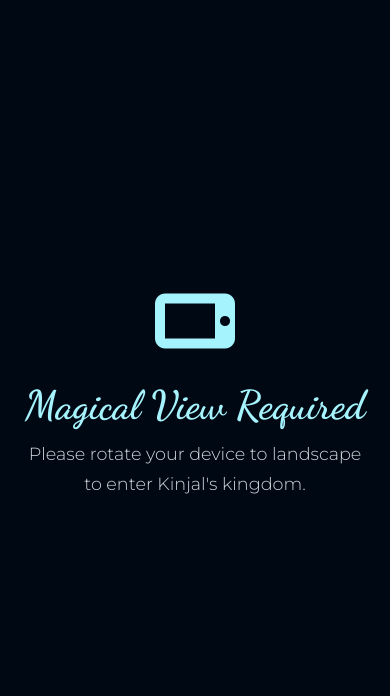
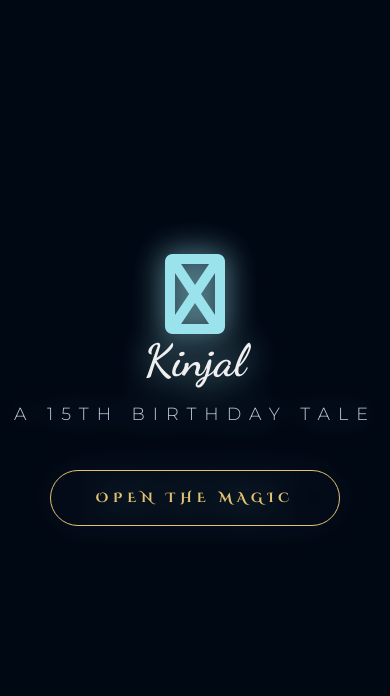
Before and after one commit to vmathur5/Kinjal-sbirthday, a plain HTML site: page index.html in a window 390 px wide. Shown: the part 32-728 px from the top of the page. Drawn offline with Linux system fonts and the light colour scheme.

Commit message:
Update index.html

```diff
--- a/index.html
+++ b/index.html
@@ -3,8 +3,8 @@
 <head>
     <meta charset="UTF-8">
     <meta name="viewport" content="width=device-width, initial-scale=1.0, maximum-scale=1.0, user-scalable=no, viewport-fit=cover">
-    <title>Kinjal's 15th | The Enchanted Story</title>
-    <link href="https://fonts.googleapis.com/css2?family=Cinzel+Decorative:wght@700&family=Dancing+Script:wght@700&family=Montserrat:wght@300;500&display=swap" rel="stylesheet">
+    <title>Kinjal's 15th | Enchanted Memories</title>
+    <link href="https://fonts.googleapis.com/css2?family=Cinzel+Decorative:wght@700&family=Dancing+Script:wght@700&family=Montserrat:wght@300;600&display=swap" rel="stylesheet">
     <link rel="stylesheet" href="https://cdnjs.cloudflare.com/ajax/libs/font-awesome/6.5.1/css/all.min.css">
 
     <style>
@@ -12,8 +12,9 @@
             --disney-blue: #003087;
             --midnight: #000814;
             --magic-cyan: #a5f3fc;
+            --gold: #f3cf7a;
             --glass: rgba(255, 255, 255, 0.08);
-            --transition: 0.8s cubic-bezier(0.4, 0, 0.2, 1);
+            --transition: 1s cubic-bezier(0.4, 0, 0.2, 1);
         }
 
         * { margin: 0; padding: 0; box-sizing: border-box; -webkit-tap-highlight-color: transparent; }
@@ -24,50 +25,23 @@
             background: var(--midnight);
             font-family: 'Montserrat', sans-serif;
             color: #fff;
+            perspective: 1000px;
         }
 
-        /* 1. ORIENTATION GUARD - THE GATEKEEPER */
-        #orientation-lock {
-            position: fixed; inset: 0;
-            background: var(--midnight);
-            z-index: 10000;
-            display: flex; flex-direction: column;
-            justify-content: center; align-items: center;
-            text-align: center;
-            padding: 20px;
-        }
-
-        #orientation-lock i {
-            font-size: 80px; color: var(--magic-cyan);
-            animation: rotateDevice 2s infinite ease-in-out;
-            margin-bottom: 20px;
-        }
-
-        @keyframes rotateDevice {
-            0% { transform: rotate(0deg); }
-            50% { transform: rotate(-90deg); }
-            100% { transform: rotate(0deg); }
-        }
-
-        /* Only show the lock in portrait mode */
-        @media (orientation: landscape) {
-            #orientation-lock { display: none; }
-        }
-
-        /* 2. BACKGROUND & DECOR */
-        .stars {
+        /* 1. ANIMATED MAGICAL BACKGROUND */
+        .stars-bg {
             position: fixed; inset: 0;
             background: radial-gradient(circle at center, #001d3d 0%, #000814 100%);
             z-index: -2;
         }
 
-        .dust {
+        #fairy-dust {
             position: fixed; inset: 0;
             pointer-events: none; z-index: -1;
         }
 
-        /* 3. SLIDER ENGINE */
-        .main-wrapper {
+        /* 2. SLIDER ARCHITECTURE */
+        .slider-wrapper {
             width: 100%; height: 100%;
             display: flex;
             transition: transform var(--transition);
@@ -77,149 +51,176 @@
         .slide {
             min-width: 100%; height: 100%;
             display: flex; justify-content: center; align-items: center;
-            padding: 5vh;
+            padding: 20px;
+            transition: opacity 1s, filter 1s;
         }
 
-        /* 4. RESPONSIVE MAGIC BOX */
-        .content-box {
+        /* 3. RESPONSIVE DUAL-MODE CARD */
+        .magic-card {
             width: 100%; max-width: 1100px;
-            height: 100%; max-height: 600px;
+            height: 90vh; max-height: 800px;
             background: var(--glass);
-            backdrop-filter: blur(20px);
-            border: 1px solid rgba(255,255,255,0.15);
+            backdrop-filter: blur(25px);
+            border: 1px solid rgba(255,255,255,0.2);
             border-radius: 30px;
             display: grid;
             grid-template-columns: 1fr 1fr;
             overflow: hidden;
-            box-shadow: 0 30px 60px rgba(0,0,0,0.5);
+            box-shadow: 0 0 50px rgba(165, 243, 252, 0.2);
+            position: relative;
         }
 
-        .image-side {
+        /* Portrait Mode Adjustments */
+        @media (max-width: 800px) {
+            .magic-card {
+                grid-template-columns: 1fr;
+                grid-template-rows: 40% 60%;
+                height: 92vh;
+            }
+            .image-box { border-right: none; border-bottom: 1px solid rgba(255,255,255,0.1); }
+            h1 { font-size: 2.8rem !important; }
+            .text-box { padding: 25px !important; }
+        }
+
+        .image-box {
             position: relative; overflow: hidden;
             background: #000;
             display: flex; justify-content: center; align-items: center;
         }
 
-        .image-side img {
+        .image-box img {
             max-width: 100%; max-height: 100%;
-            object-fit: contain; /* Ensures the whole photo is always visible */
-            transition: transform 2s ease;
+            object-fit: contain;
+            transform: scale(1.1);
+            transition: transform 3s ease-out;
         }
 
-        .text-side {
-            padding: 40px;
+        .slide.active img { transform: scale(1); }
+
+        .text-box {
+            padding: 50px;
             display: flex; flex-direction: column;
             justify-content: center;
-            border-left: 1px solid rgba(255,255,255,0.1);
+            text-align: left;
+            position: relative;
         }
 
-        /* TYPOGRAPHY */
-        h1 { font-family: 'Dancing Script', cursive; font-size: 4rem; color: var(--magic-cyan); margin-bottom: 10px; }
-        h2 { font-family: 'Cinzel Decorative', serif; font-size: 1rem; letter-spacing: 5px; margin-bottom: 20px; color: #fff; opacity: 0.8; }
-        p { font-size: 1.1rem; line-height: 1.7; color: #d1d5db; font-weight: 300; }
+        h1 { font-family: 'Dancing Script', cursive; font-size: 4.5rem; color: var(--magic-cyan); margin-bottom: 10px; }
+        h2 { font-family: 'Cinzel Decorative', serif; font-size: 1rem; letter-spacing: 5px; color: var(--gold); margin-bottom: 15px; }
+        p { font-size: 1.1rem; line-height: 1.8; color: #cbd5e1; font-weight: 300; }
 
-        /* 5. NAVIGATION HINT */
-        .touch-hint {
-            position: fixed; bottom: 20px; right: 40px;
-            font-family: 'Montserrat'; font-size: 0.8rem; letter-spacing: 2px;
-            color: var(--magic-cyan); opacity: 0.6;
-            animation: pulse 2s infinite;
+        /* 4. FLOATING CHARMS (Animated Effects) */
+        .charm {
+            position: absolute;
+            color: var(--magic-cyan);
+            opacity: 0.3;
+            animation: float 4s ease-in-out infinite;
+            filter: drop-shadow(0 0 10px var(--magic-cyan));
         }
 
-        @keyframes pulse {
-            0%, 100% { opacity: 0.3; }
-            50% { opacity: 0.8; }
+        @keyframes float {
+            0%, 100% { transform: translateY(0) rotate(0deg); }
+            50% { transform: translateY(-20px) rotate(15deg); }
         }
 
-        /* 6. ENTRANCE */
-        #entrance {
-            position: fixed; inset: 0; background: #000; z-index: 9999;
-            display: flex; flex-direction: column; justify-content: center; align-items: center;
-            transition: opacity 1.5s ease;
+        /* 5. ENTRANCE SCREEN */
+        #gate {
+            position: fixed; inset: 0; background: var(--midnight);
+            z-index: 1000; display: flex; flex-direction: column;
+            justify-content: center; align-items: center;
+            transition: 1.2s cubic-bezier(0.87, 0, 0.13, 1);
         }
 
+        .gate-content { text-align: center; animation: glowPulse 2s infinite alternate; }
+        @keyframes glowPulse { from { opacity: 0.7; } to { opacity: 1; filter: drop-shadow(0 0 20px var(--magic-cyan)); } }
+
         .royal-btn {
-            background: transparent; border: 1px solid var(--magic-cyan);
-            padding: 15px 40px; color: var(--magic-cyan);
-            font-family: 'Cinzel Decorative'; border-radius: 50px;
-            cursor: pointer; margin-top: 30px; letter-spacing: 3px;
+            background: transparent; border: 1px solid var(--gold);
+            padding: 18px 45px; color: var(--gold); font-family: 'Cinzel Decorative';
+            border-radius: 50px; cursor: pointer; margin-top: 40px;
+            letter-spacing: 5px; transition: 0.4s;
         }
+        .royal-btn:hover { background: var(--gold); color: #000; box-shadow: 0 0 40px var(--gold); }
 
-        @media (max-width: 800px) {
-            .content-box { grid-template-columns: 1fr; height: 100%; }
-            .image-side { height: 50%; }
-            .text-side { height: 50%; padding: 20px; }
-            h1 { font-size: 2.5rem; }
+        /* 6. PROGRESS INDICATOR */
+        .nav-dots {
+            position: fixed; bottom: 20px; left: 50%; transform: translateX(-50%);
+            display: flex; gap: 12px; z-index: 100;
         }
+        .dot { width: 8px; height: 8px; border-radius: 50%; background: rgba(255,255,255,0.2); transition: 0.4s; }
+        .dot.active { background: var(--magic-cyan); transform: scale(1.5); box-shadow: 0 0 15px var(--magic-cyan); }
     </style>
 </head>
 <body onclick="nextSlide()">
 
-    <div id="orientation-lock">
-        <i class="fas fa-mobile-alt"></i>
-        <h1>Magical View Required</h1>
-        <p>Please rotate your device to landscape to enter Kinjal's kingdom.</p>
+    <div class="stars-bg"></div>
+    <div id="fairy-dust"></div>
+
+    <div id="gate">
+        <div class="gate-content">
+            <i class="fas fa-fort-awesome fa-5x" style="color: var(--magic-cyan);"></i>
+            <h1 style="color: white; font-size: 5rem;">Kinjal</h1>
+            <p style="letter-spacing: 8px;">A 15TH BIRTHDAY TALE</p>
+            <button class="royal-btn" onclick="openMagic(event)">OPEN THE MAGIC</button>
+        </div>
     </div>
 
-    <div id="entrance">
-        <h1 style="font-size: 5rem; color: white;">Kinjal</h1>
-        <button class="royal-btn" onclick="start(event)">OPEN THE STORYBOOK</button>
-    </div>
+    <div class="nav-dots" id="dots"></div>
 
-    <div class="stars"></div>
-    <div class="dust" id="dust"></div>
-    <div class="touch-hint">TAP TO TURN THE PAGE</div>
+    <div class="slider-wrapper" id="slider">
 
-    <div class="main-wrapper" id="slider">
-
-        <section class="slide">
-            <div class="content-box">
-                <div class="image-side">
+        <section class="slide active">
+            <div class="magic-card">
+                <div class="image-box">
                     <img src="WhatsApp Image 2026-05-05 at 11.45.02 PM.jpeg">
                 </div>
-                <div class="text-side">
-                    <h2>ONCE UPON A TIME...</h2>
+                <div class="text-box">
+                    <i class="fas fa-crown charm" style="top: 10%; right: 10%;"></i>
+                    <h2>A ROYAL BEGINNING</h2>
                     <h1>Kinjal</h1>
-                    <p>At 15, your story is just beginning. You are the magic that lights up our world. Happy Birthday to the best sister!</p>
+                    <p>Once upon a time, a princess turned 15. You aren't just a sister by blood, but a sister by choice and soul. Happy Birthday to the light of our lives!</p>
                 </div>
             </div>
         </section>
 
         <section class="slide">
-            <div class="content-box">
-                <div class="image-side">
+            <div class="magic-card">
+                <div class="image-box">
                     <img src="Screenshot 2026-05-05 235717.png">
                 </div>
-                <div class="text-side">
-                    <h2>THE MAGIC YEAR</h2>
+                <div class="text-box">
+                    <i class="fas fa-sparkles charm" style="bottom: 10%; left: 10%;"></i>
+                    <h2>THE MAGIC CHAPTER</h2>
                     <h1>Memories</h1>
-                    <p>Changing schools was a twist in the plot, but those 365 days of laughter in one year created a bond distance can never break.</p>
+                    <p>Changing schools was a twist in the plot, but those 365 days of classroom laughter are my favorite part of the story. I miss you every single day!</p>
                 </div>
             </div>
         </section>
 
         <section class="slide">
-            <div class="content-box">
-                <div class="image-side">
+            <div class="magic-card">
+                <div class="image-box">
                     <img src="Screenshot 2026-05-05 235501.png">
                 </div>
-                <div class="text-side">
+                <div class="text-box">
+                    <i class="fas fa-heart charm" style="top: 20%; right: 20%;"></i>
                     <h2>THE ROCK</h2>
-                    <h1>My Support</h1>
-                    <p>When my world was heavy, you were the light. You cared for me at my worst. Blood or not, you are the best sister I could ever wish for.</p>
+                    <h1>Always There</h1>
+                    <p>When my world was dark, you were the light. You cared for me at my worst. You are the best sister a person could wish for.</p>
                 </div>
             </div>
         </section>
 
         <section class="slide">
-            <div class="content-box">
-                <div class="image-side">
+            <div class="magic-card">
+                <div class="image-box">
                     <img src="Screenshot 2026-05-05 235756.png">
                 </div>
-                <div class="text-side">
+                <div class="text-box">
+                    <i class="fas fa-wand-magic-sparkles charm" style="bottom: 20%; left: 10%;"></i>
                     <h2>THE PROMISE</h2>
-                    <h1>Always</h1>
-                    <p>I am just a call away, through every storm and every victory. Stay radiant, stay graceful. Happy 15th Birthday!</p>
+                    <h1>Forever</h1>
+                    <p>May your 15th year be full of dreams coming true. Remember, I'm just a call away. I love you, Sister. Stay radiant!</p>
                 </div>
             </div>
         </section>
@@ -227,34 +228,52 @@
     </div>
 
     <script>
-        let currentIdx = 0;
+        let current = 0;
         const slider = document.getElementById('slider');
         const slides = document.querySelectorAll('.slide');
+        const dotsContainer = document.getElementById('dots');
 
-        function start(e) {
+        // Create Navigation Dots
+        slides.forEach((_, i) => {
+            const dot = document.createElement('div');
+            dot.className = `dot ${i === 0 ? 'active' : ''}`;
+            dotsContainer.appendChild(dot);
+        });
+
+        function openMagic(e) {
             e.stopPropagation();
-            document.getElementById('entrance').style.opacity = '0';
-            setTimeout(() => document.getElementById('entrance').style.display = 'none', 1500);
+            document.getElementById('gate').style.transform = 'translateY(-100%)';
+            document.getElementById('gate').style.opacity = '0';
         }
 
         function nextSlide() {
-            currentIdx = (currentIdx + 1) % slides.length;
-            slider.style.transform = `translateX(-${currentIdx * 100}%)`;
+            current = (current + 1) % slides.length;
+            slider.style.transform = `translateX(-${current * 100}%)`;
+
+            document.querySelectorAll('.dot').forEach((d, i) => d.classList.toggle('active', i === current));
+            slides.forEach((s, i) => s.classList.toggle('active', i === current));
         }
 
-        // Generate Fairy Dust Particles
+        // Generate Falling Fairy Dust
         function createDust() {
-            const dust = document.getElementById('dust');
-            const p = document.createElement('i');
-            p.className = 'fas fa-sparkle';
-            p.style.position = 'absolute';
-            p.style.left = Math.random() * 100 + 'vw';
-            p.style.top = Math.random() * 100 + 'vh';
-            p.style.fontSize = Math.random() * 8 + 'px';
-            p.style.color = '#fff';
-            p.style.opacity = Math.random() * 0.5;
-            dust.appendChild(p);
-            setTimeout(() => p.remove(), 3000);
+            const container = document.getElementById('fairy-dust');
+            const dust = document.createElement('i');
+            dust.className = 'fas fa-sparkle';
+            dust.style.position = 'absolute';
+            dust.style.left = Math.random() * 100 + 'vw';
+            dust.style.top = '-10px';
+            dust.style.fontSize = Math.random() * 10 + 5 + 'px';
+            dust.style.color = '#fff';
+            dust.style.opacity = Math.random() * 0.6;
+            dust.style.transition = 'all 6s linear';
+            container.appendChild(dust);
+
+            setTimeout(() => {
+                dust.style.top = '110vh';
+                dust.style.transform = `translateX(${Math.random() * 100 - 50}px) rotate(360deg)`;
+            }, 100);
+
+            setTimeout(() => dust.remove(), 6000);
         }
         setInterval(createDust, 300);
     </script>
```
